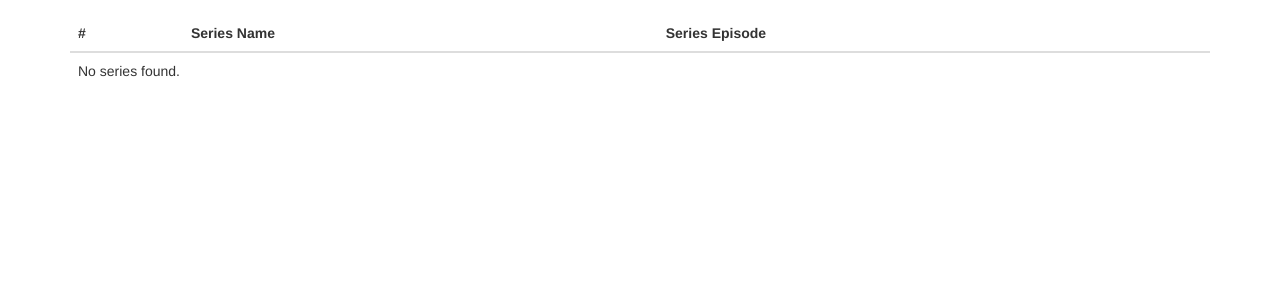
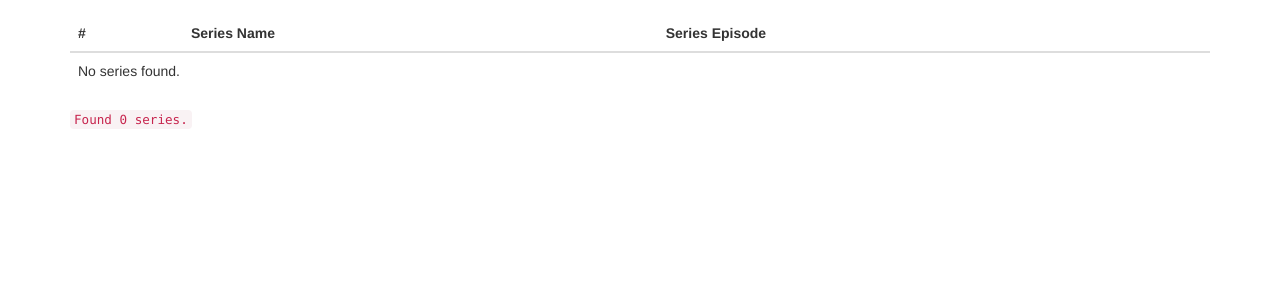
Before and after one commit to rockraft7/subs-uploader, a PHP site: page / in a window 1280 px wide. Shown: the part 150-450 px from the top of the page. Run offline with PHP 8.4, Linux system fonts and the light colour scheme; data that the repository does not hold is empty; some libraries are stand-ins or nearby versions.

Commit message:
added found

```diff
--- a/index.php
+++ b/index.php
@@ -110,6 +110,7 @@ if (count($series_list) == 0) {
                     ?>
                 </tbody>
             </table>
+            <code>Found <?php echo count($series_list); ?> series.</code>
         </div>
     </div>
 </body>
```
